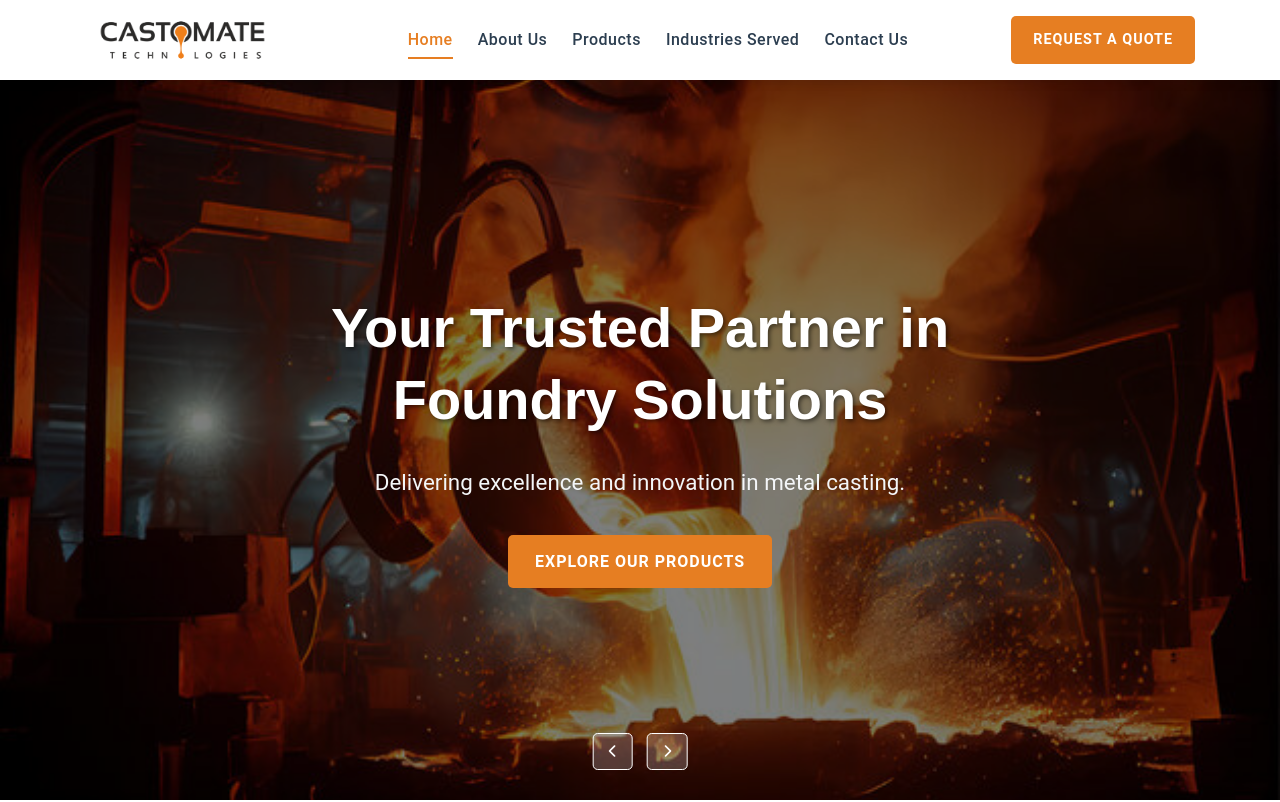
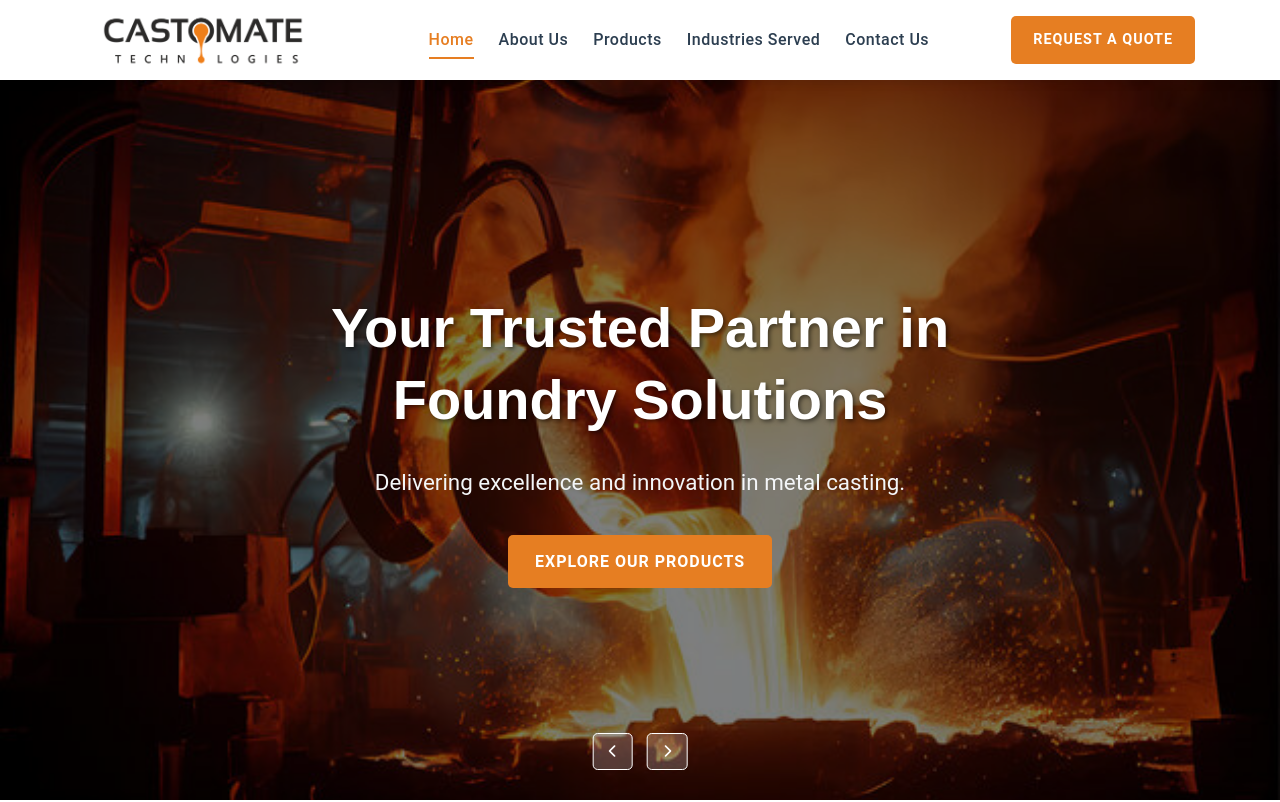
Before and after one commit to Milan-Castomate/castomate-technologies-website, a plain HTML site: page index.html in a window 1280 px wide. Shown: the top 802 px of the page. Drawn offline with Linux system fonts and the light colour scheme.

Commit message:
style.css

```diff
--- a/css/style.css
+++ b/css/style.css
@@ -155,7 +155,7 @@ header nav {
     font-size: 1.5em;
 }
 .logo {
-    height: 70px;
+    height: 85px;
 }
 
 .nav-links {
```
